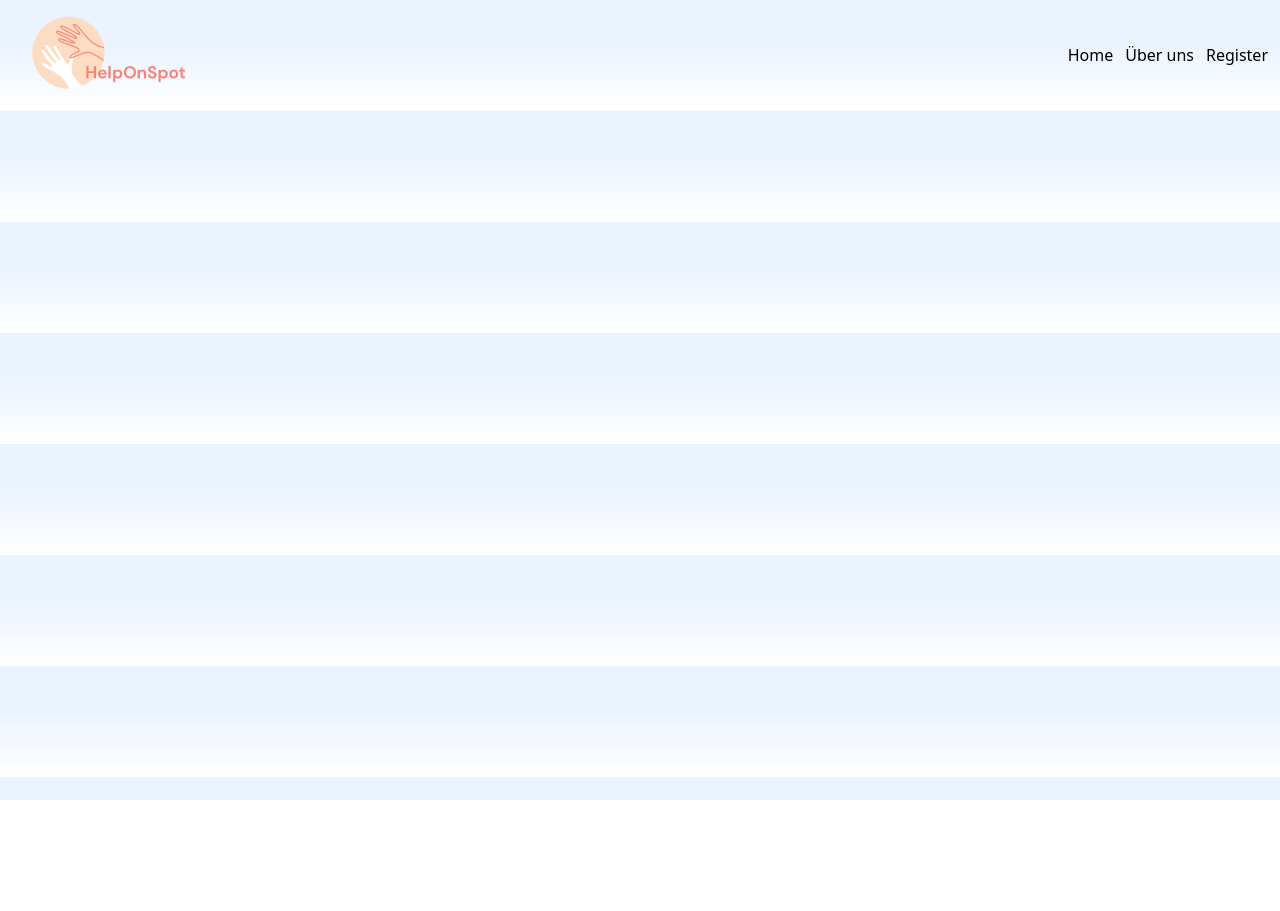
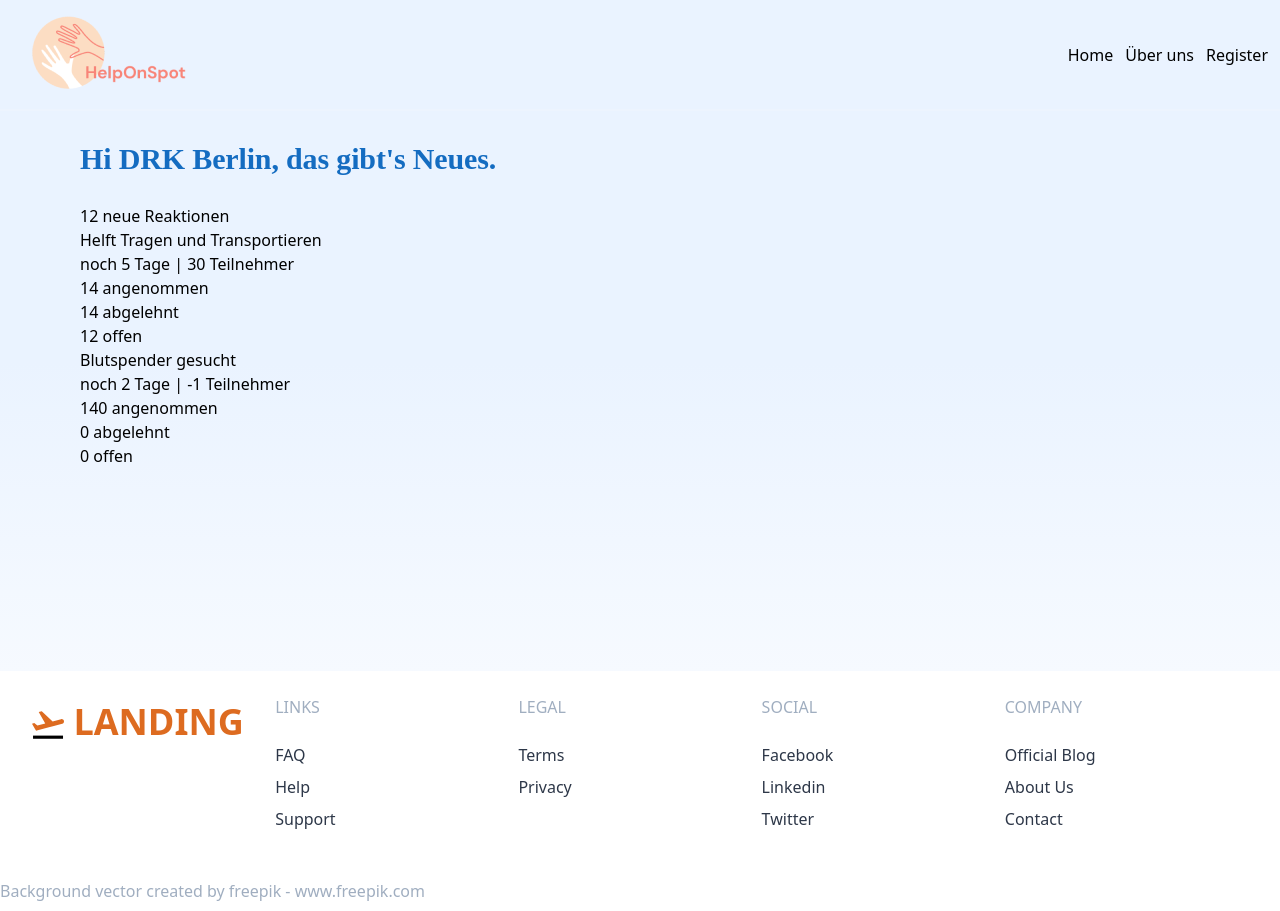
Before and after one commit to Helfer-Portal/helponspot-client, a React (Create React App) app: page /all-news in a window 1280 px wide. Before the commit the page ends 800 px from the top, so only its background shows below. Built offline with nearby package versions, Linux system fonts and the light colour scheme.

Commit message:
Finally got mock add of Request working
state wise - styling lays ahead

```diff
--- /dev/null
+++ b/src/context/mock-requests.jsx
@@ -0,0 +1,32 @@
+import React, { Component } from "react";
+
+const mockData = [
+  {
+    title: "Helft Tragen und Transportieren",
+    timeLast: "5 Tage",
+    reqHelpers: 30,
+    confirmed: 14,
+    denied: 14,
+    open: 12
+  },
+  {
+    title: "Blutspender gesucht",
+    timeLast: "2 Tage",
+    reqHelpers: -1,
+    confirmed: 140,
+    denied: 0,
+    open: 0
+  }
+];
+
+export const ReqContext = React.createContext();
+
+export default function ReqProvider(props)  {
+  const [data, setData] = React.useState(mockData);
+
+  return (
+    <ReqContext.Provider value={[data, setData]}>
+      {props.children}
+    </ReqContext.Provider>
+  );
+};
--- a/src/features/org-register/newAnzeige.jsx
+++ b/src/features/org-register/newAnzeige.jsx
@@ -1,17 +1,54 @@
 import React from "react";
 import QuestionWithLabel from "../../components/QuestionWithLabel";
-import InputWithLabel from "../../components/InputWithLabel";
 import Circle from "../../components/Circle";
 import "./register1.css";
 import FullHeightLayout from "./components/full-height-layout";
 import Competences from "./components/competences";
-import ButtonOrange from "../../components/ButtonOrange";
+import { ReqContext } from "../../context/mock-requests";
+import { Redirect } from "react-router-dom";
 
 export default function NewAnzeige() {
+  let [redirect, setRedirect] = React.useState(false);
+
+  let [data, setData] = React.useContext(ReqContext);
+
+  let [title, setTitle] = React.useState("");
+  let [date, setDate] = React.useState("");
+
+  const updateTitle = e => {
+    setTitle(e.target.value);
+  };
+
+  const updateDate = e => {
+    setDate(e.target.value);
+  };
+
+  const addData = e => {
+    e.preventDefault();
+    setData(prevData => [
+      ...prevData,
+      {
+        title: title,
+        timeLast: Math.floor(Math.random() * 10) + "2 Tage",
+        reqHelpers: Math.floor(Math.random() * 10),
+        confirmed: Math.floor(Math.random() * 10),
+        denied: 0,
+        open: 0
+      }
+    ]);
+    setRedirect(true);
+  };
+
   return (
     <FullHeightLayout>
       <QuestionWithLabel question="Anzeige erstellen" label="Schritt 3 von 3" />
-      <InputWithLabel fname="Titel" label="Titel" />
+      <div>
+        <overline className="label font-inter text-figmaDescription">
+          Title
+        </overline>
+        <input type="text" name="name" value={title} onChange={updateTitle} />
+      </div>
+
       <div className="my-3 flex flex-col align-start">
         <div className="mb-3 text-figmaDescription font-inter">
           Gesuchte Kompetenzen
@@ -39,14 +76,18 @@ export default function NewAnzeige() {
       </div>
 
       <div>
-        <div className="mb-3 text-figmaDescription font-inter">Beschreibung</div>
+        <div className="mb-3 text-figmaDescription font-inter">
+          Beschreibung
+        </div>
 
         <div>
           <input type="text" placeholder="Wir suchen Menschen, die..."></input>
         </div>
       </div>
 
-      <ButtonOrange>Anzeige erstellen</ButtonOrange>
+      <button onClick={addData}>Anzeige erstellen</button>
+
+      {redirect ? <Redirect to="/all-news"></Redirect> : ""}
     </FullHeightLayout>
   );
 }
--- /dev/null
+++ b/src/features/show-news/components/open-request.jsx
@@ -0,0 +1,27 @@
+import React from "react";
+
+export default function OpenRequest(props) {
+  return (
+    <div>
+      <div>
+        <h5>{props.title}</h5>
+      </div>
+
+      <div>
+          <p>noch {props.timeLast} | {props.reqHelpers} Teilnehmer</p>
+      </div>
+
+      <div>
+          {props.confirmed} angenommen
+      </div>
+
+      <div>
+          {props.denied} abgelehnt
+      </div>
+
+      <div>
+          {props.open} offen
+      </div>
+    </div>
+  );
+}
--- /dev/null
+++ b/src/features/show-news/components/reactions.jsx
@@ -0,0 +1,9 @@
+import React from "react";
+
+export default function Reactions(props) {
+  return (
+    <div>
+        {props.reactNum} neue Reaktionen
+    </div>
+  );
+}
--- /dev/null
+++ b/src/features/show-news/index.js
@@ -0,0 +1,53 @@
+import React, { useContext } from "react";
+import FullHeightLayout from "../org-register/components/full-height-layout";
+import Reactions from "./components/reactions";
+import OpenRequest from "./components/open-request";
+import ReqProvider, { ReqContext } from "../../context/mock-requests";
+
+const mockData = [
+  {
+    title: "Helft Tragen und Transportieren",
+    timeLast: "5 Tage",
+    reqHelpers: 30,
+    confirmed: 14,
+    denied: 14,
+    open: 12
+  },
+  {
+    title: "Blutspender gesucht",
+    timeLast: "2 Tage",
+    reqHelpers: -1,
+    confirmed: 140,
+    denied: 0,
+    open: 0
+  }
+];
+
+export default function ShowNews() {
+  const [data, setData] = useContext(ReqContext);
+  return (
+    <ReqProvider>
+      <FullHeightLayout>
+        <div>
+          <h1 className="question font-dm-sans-h1">
+            Hi DRK Berlin, das gibt's Neues.
+          </h1>
+        </div>
+
+        <div>
+          <Reactions reactNum={12} />
+        </div>
+        {data.map(el => {
+          return <OpenRequest {...el} />;
+        })}
+      </FullHeightLayout>
+    </ReqProvider>
+  );
+}
+{
+  /* <div>
+                {mockData.map(el => {
+                  return <OpenRequest {...el} />;
+                })}
+              </div> */
+}
--- a/src/router/index.js
+++ b/src/router/index.js
@@ -10,6 +10,8 @@ import OrgRegister1 from "../features/org-register/register1.jsx";
 import OrgRegister2 from "../features/org-register/register2.jsx";
 import RegChooseType from "../features/org-register/reg-choose-org-help";
 import NewAnzeige from "../features/org-register/newAnzeige.jsx";
+import ShowNews from "../features/show-news/index.js";
+import ReqProvider from "../context/mock-requests.jsx";
 
 export default function RootRouter() {
   const showSettings = event => {
@@ -17,6 +19,7 @@ export default function RootRouter() {
   };
 
   return (
+    <ReqProvider>
       <Router>
         <div id="outer-container">
           <Menu />
@@ -28,8 +31,9 @@ export default function RootRouter() {
               <Route path="/ueber-uns">
                 <AboutUs />
               </Route>
+
               <Route exact path="/org-register1">
-              <RegChooseType/>
+                <RegChooseType />
               </Route>
               <Route path="/org-register2">
                 <OrgRegister1 />
@@ -40,9 +44,13 @@ export default function RootRouter() {
               <Route path="/org-register4">
                 <NewAnzeige />
               </Route>
+              <Route path="/all-news">
+                <ShowNews />
+              </Route>
             </div>
           </Switch>
         </div>
       </Router>
+    </ReqProvider>
   );
 }
```
Lines whose indentation alone changed are shown as unchanged.
